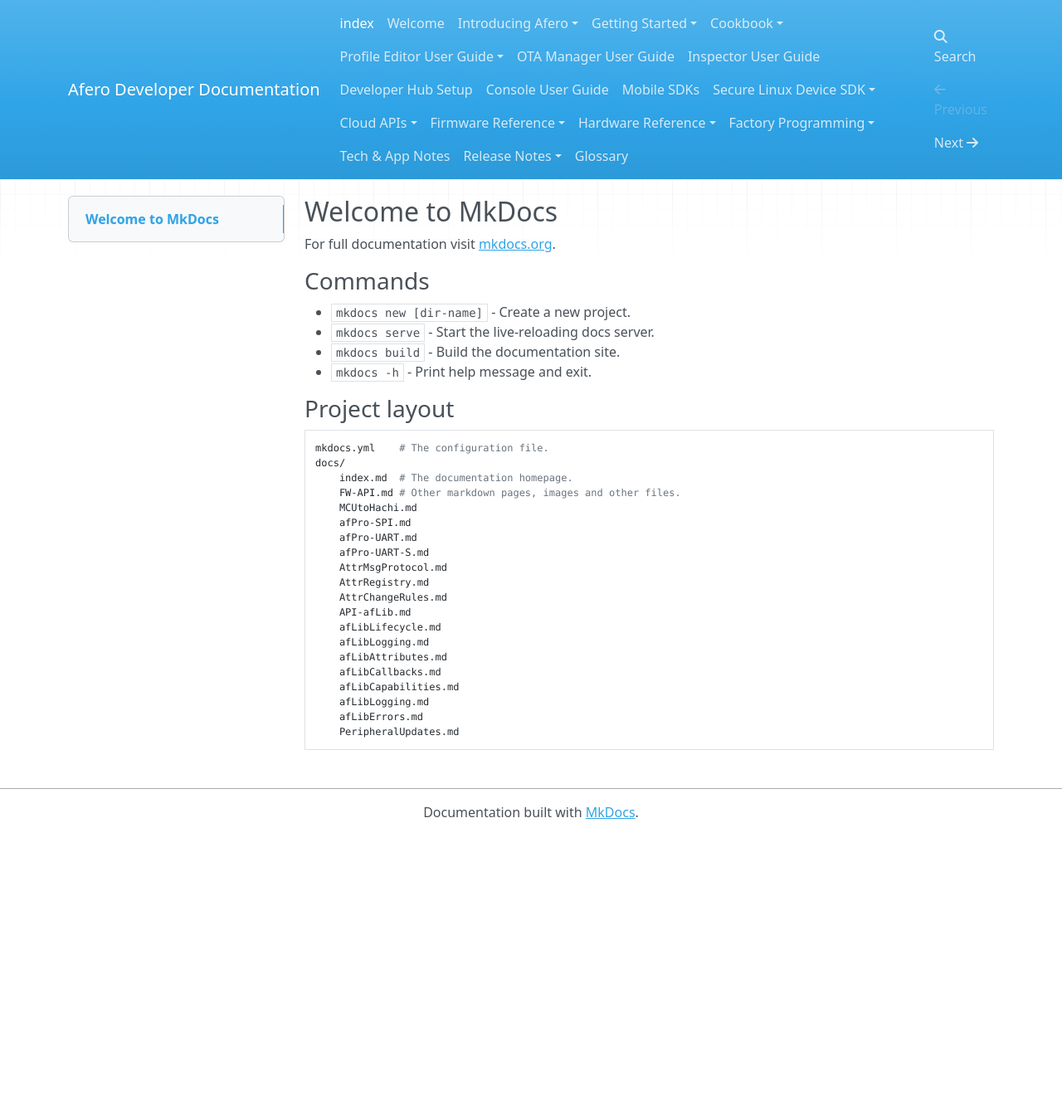
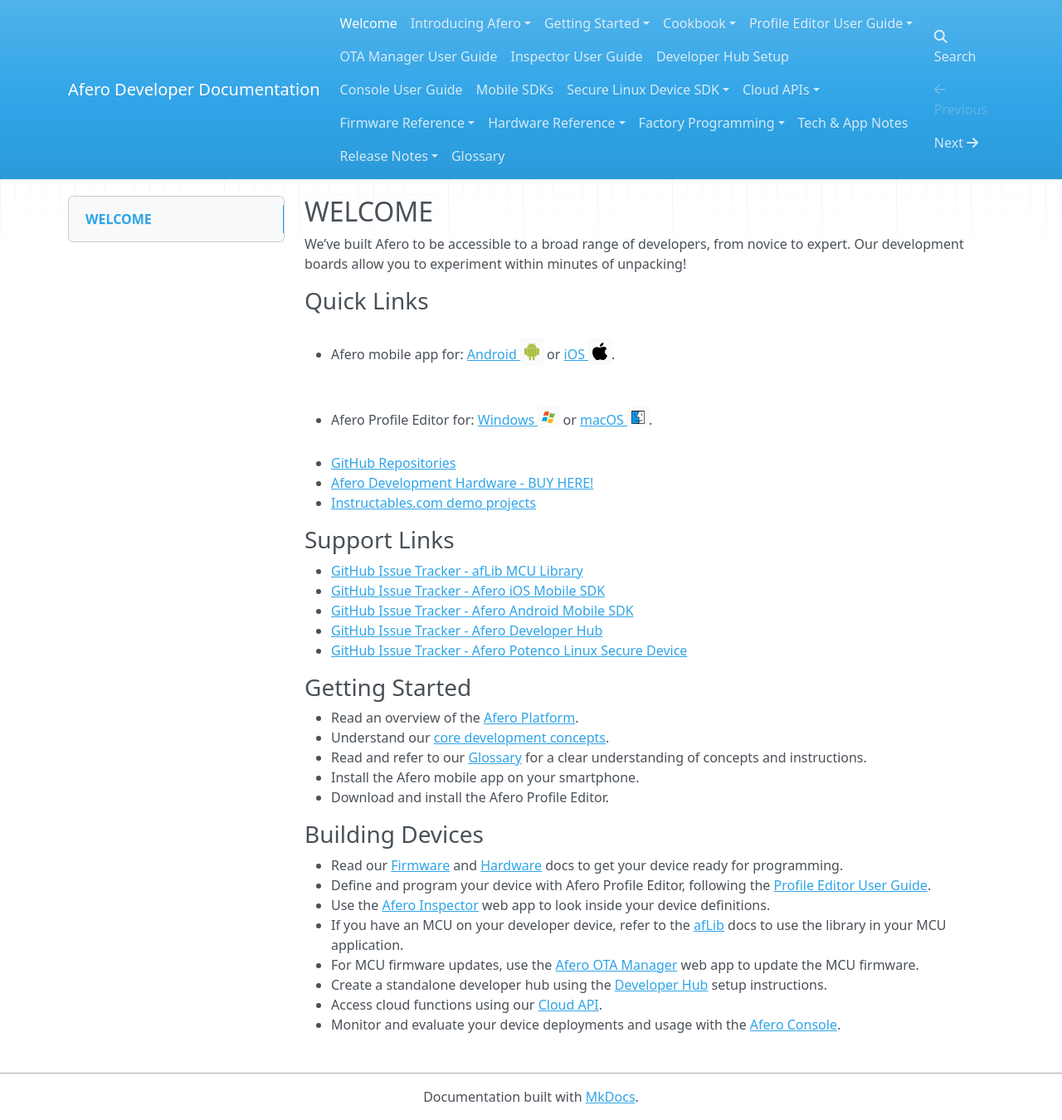
Before and after one commit to cdevshub/afero-devdocs, an MkDocs documentation site: the page built from docs/index.md, in a window 1280 px wide. Shown: the whole page at 83% size. Built offline with MkDocs 1.6.1, drawn with Linux system fonts in a browser that asks for light colours; nearby versions of some CDN libraries; before the commit the page ends 1007 px from its top, so only the background shows below that.

Commit message:
Updated index contents

```diff
--- a/docs/index.md
+++ b/docs/index.md
@@ -1,33 +1,38 @@
-# Welcome to MkDocs
+# WELCOME
 
-For full documentation visit [mkdocs.org](https://www.mkdocs.org).
+We’ve built Afero to be accessible to a broad range of developers, from novice to expert. Our development boards allow you to experiment within minutes of unpacking!
 
-## Commands
+## Quick Links
 
-* `mkdocs new [dir-name]` - Create a new project.
-* `mkdocs serve` - Start the live-reloading docs server.
-* `mkdocs build` - Build the documentation site.
-* `mkdocs -h` - Print help message and exit.
+- Afero mobile app for: [Android ![Download for Android](img/android.svg)](https://play.google.com/store/apps/details?id=io.afero.tokui.prod.release) or [iOS ![Download for iOS](img/apple.svg)](https://apps.apple.com/us/app/afero-iot-platform/id1065087421?ls=1).
+- Afero Profile Editor for: [Windows ![Download for Windows](img/windows.svg)](https://cdn.afero.io/latest-ape/win) or [macOS ![Download for Mac OS](img/macos.svg)](https://cdn.afero.io/latest-ape/mac).
+- [GitHub Repositories](https://github.com/aferodeveloper)
+- [Afero Development Hardware - BUY HERE!](/Hardware)
+- [Instructables.com demo projects](http://www.instructables.com/howto/afero)
 
-## Project layout
+## Support Links
 
-    mkdocs.yml    # The configuration file.
-    docs/
-        index.md  # The documentation homepage.
-        FW-API.md # Other markdown pages, images and other files.
-		MCUtoHachi.md
-		afPro-SPI.md
-		afPro-UART.md
-		afPro-UART-S.md
-		AttrMsgProtocol.md
-		AttrRegistry.md
-		AttrChangeRules.md
-		API-afLib.md
-		afLibLifecycle.md
-		afLibLogging.md
-		afLibAttributes.md
-		afLibCallbacks.md
-		afLibCapabilities.md
-		afLibLogging.md
-		afLibErrors.md
-		PeripheralUpdates.md
+- [GitHub Issue Tracker - afLib MCU Library](https://github.com/aferodeveloper/afLib/issues)
+- [GitHub Issue Tracker - Afero iOS Mobile SDK](https://github.com/aferodeveloper/AferoSwiftSDK/issues)
+- [GitHub Issue Tracker - Afero Android Mobile SDK](https://github.com/aferodeveloper/AferoJavaSDK/issues)
+- [GitHub Issue Tracker - Afero Developer Hub](https://github.com/aferodeveloper/developerhub/issues)
+- [GitHub Issue Tracker - Afero Potenco Linux Secure Device](https://github.com/AferoCE/potenco/issues)
+
+## Getting Started
+
+- Read an overview of the [Afero Platform](/SystemOverview).
+- Understand our [core development concepts](/CoreConcepts).
+- Read and refer to our [Glossary](/Glossary) for a clear understanding of concepts and instructions.
+- Install the Afero mobile app on your smartphone.
+- Download and install the Afero Profile Editor.
+
+## Building Devices
+
+- Read our [Firmware](/FW-API) and [Hardware](/HWRef) docs to get your device ready for programming.
+- Define and program your device with Afero Profile Editor, following the [Profile Editor User Guide](/Projects).
+- Use the [Afero Inspector](/Inspector) web app to look inside your device definitions.
+- If you have an MCU on your developer device, refer to the [afLib](/API-afLib) docs to use the library in your MCU application.
+- For MCU firmware updates, use the [Afero OTA Manager](/OTAMgr) web app to update the MCU firmware.
+- Create a standalone developer hub using the [Developer Hub](/StandaloneHub) setup instructions.
+- Access cloud functions using our [Cloud API](/CloudAPIs).
+- Monitor and evaluate your device deployments and usage with the [Afero Console](/Console).
--- a/mkdocs.yml
+++ b/mkdocs.yml
@@ -5,8 +5,7 @@
         baselevel: 2
 
 nav:
-   - index: 'index.md'
-   - Welcome: 'Welcome.md'
+   - Welcome: 'index.md'
    - Introducing Afero:
         - INTRODUCING AFERO: 'Overview.md'
         - Afero IoT Platform Overview: 'SystemOverview.md'
```
